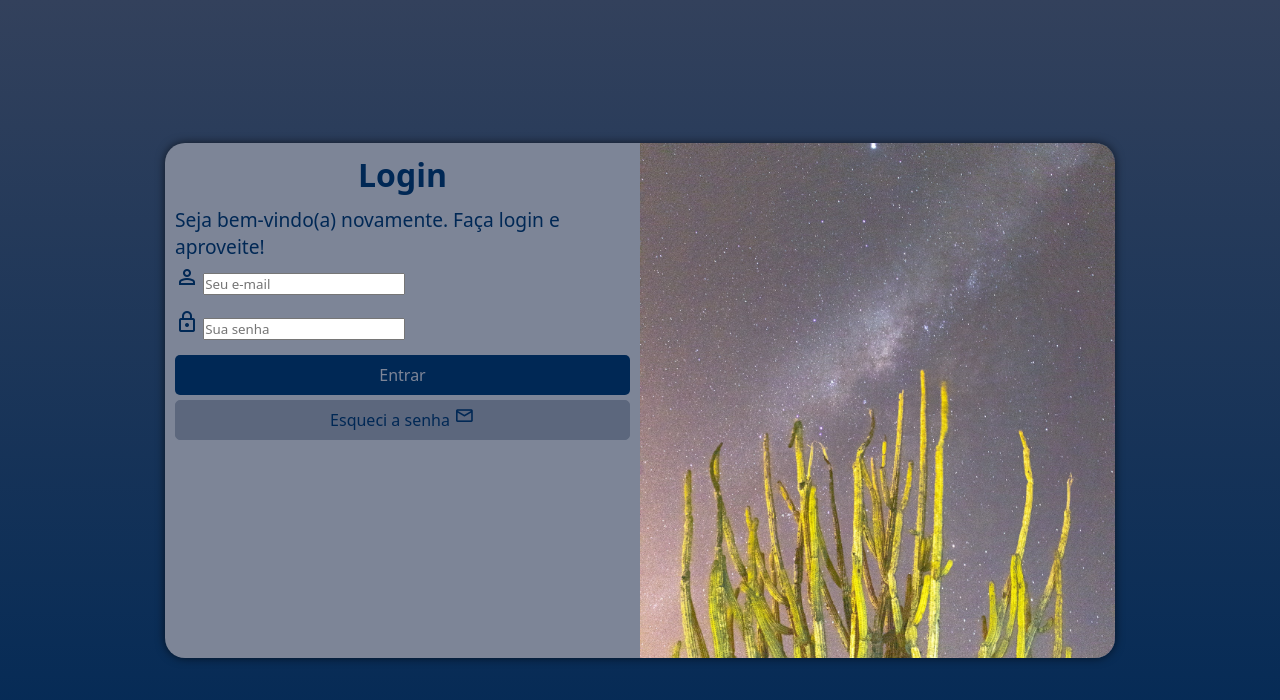
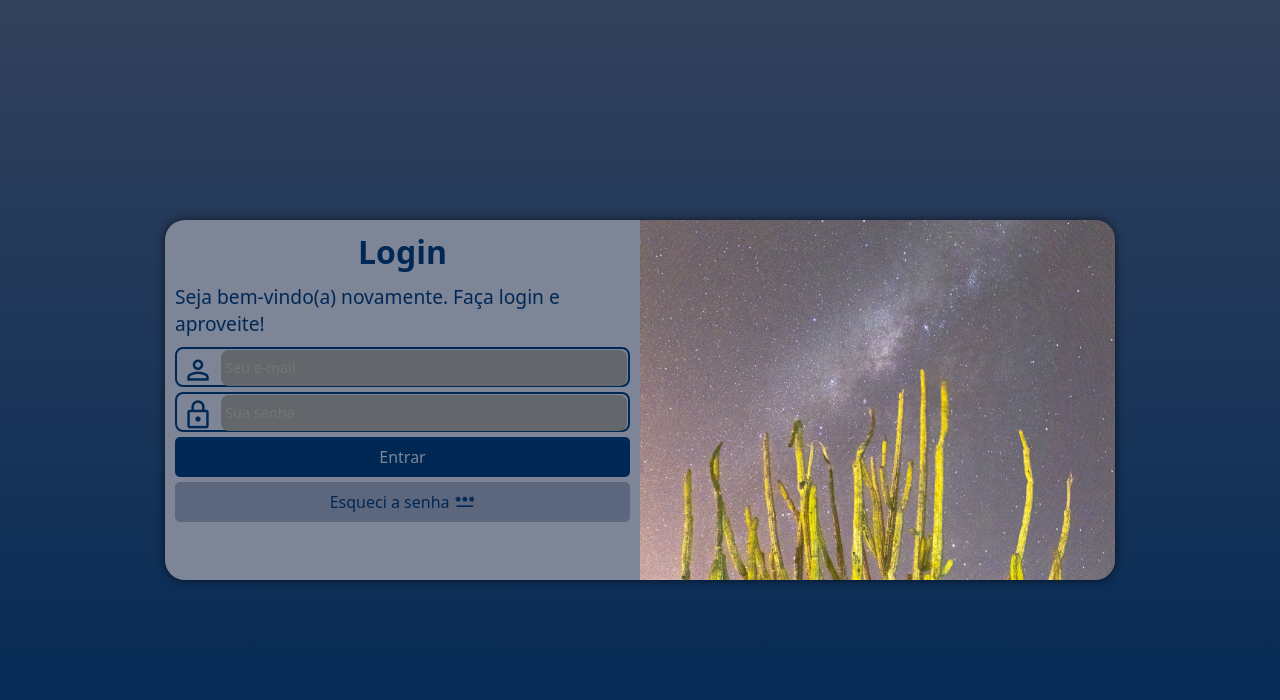
Before and after one commit to nathanfabio/projeto-login, a plain HTML site: page index.html in a window 1280 px wide. Drawn offline with nearby package versions, Linux system fonts and the light colour scheme.

Commit message:
final update

```diff
--- a/estilos/media-query.css
+++ b/estilos/media-query.css
@@ -8,6 +8,7 @@
 
     #login {
         width: 70vw;
+        height: 290px;
     }
 
     #imagem {
@@ -30,6 +31,7 @@
 
     #login {
         width: 950px;
+        height: 360px;
     }
 
     #imagem {
@@ -49,5 +51,6 @@
 
     #form p {
         font-size: 1.2em;
+        margin: 10px 0px;
     }
 }
--- a/estilos/style.css
+++ b/estilos/style.css
@@ -32,16 +32,15 @@ main {
 }
 
 #login {
-    background-color: white;
     width: 250px;
     height: 515px;
     border-radius: 20px;
     overflow: hidden;
     box-shadow: 0px 0px 10px rgba(0, 0, 0, 0.623);
+    background-color: var(--cinza3);
+    color: var(--azul3);
     transition: width .5s, height .5s;
     transition-timing-function: ease;
-    background-color: var(--cinza3);
-    color: var(--azul3);
 }
 
 #imagem {
@@ -70,8 +69,32 @@ main {
     width: 100%;
     display: block;
     height: 40px;
-    border-radius: 5px;
+    border-radius: 8px;
     margin: 5px 0px;
+    border: 2px solid var(--azul3);
+}
+
+.campo span {
+    font-size: 2em;
+    width: 40px;
+    padding: 5px;
+}
+
+.campo > input {
+    background-color: #63666b;
+    border: none;
+    color: var(--azul3);
+    font-size: 0.9em;
+    height: 100%;
+    width: calc(100% - 45px);
+    border-radius: 8px;
+    padding: 4px;
+    transform: translateY(-13px);
+    /* Deixar a animação/tranformação, sempre como último elemento */
+}
+
+.campo > input:focus-within {
+    background-color: #8e8f92;
 }
 
 .campo label {
@@ -96,12 +119,13 @@ form > input[type=submit]:hover {
 }
 
 .botao {
-    display: block;
+    display: flex;
+    align-items: center;
+    justify-content: center;
     text-align: center;
     font-size: 1em;
     width: 100%;
     height: 40px;
-    padding-top: 5px;
     margin-top: 5px;
     background-color: var(--cinza2);
     color: var(--azul3);
@@ -116,4 +140,5 @@ form > input[type=submit]:hover {
 
 .botao > span {
     font-size: 1.3em;
+    padding-left: 5px;
 }
--- a/index.html
+++ b/index.html
@@ -36,7 +36,7 @@
                     <input type="submit" value="Entrar">
                     <a href="esqueci.html" class="botao">
                         Esqueci a senha <span class="material-symbols-outlined">
-                            mail
+                            password
                             </span>
                     </a>
                 </form>
```
